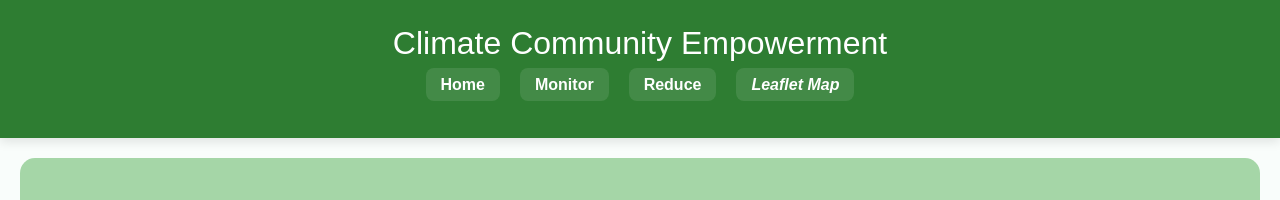
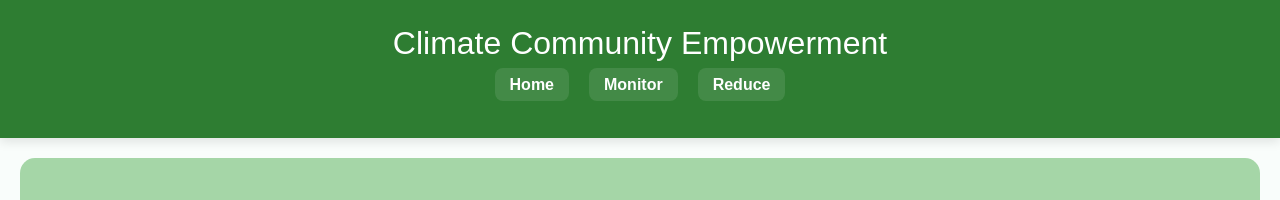
Before and after one commit to HyacinthMadel/GreenTek, a plain HTML site: page empower.html in a window 1280 px wide. Shown: the top 200 px of the page. Drawn offline with nearby package versions, Linux system fonts and the light colour scheme.

Commit message:
saving 1,700 :<

```diff
--- a/empower.html
+++ b/empower.html
@@ -131,7 +131,6 @@
         <li><a href="index.html">Home</a></li>
         <li><a href="monitor.html">Monitor</a></li>
         <li><a href="reduce.html">Reduce</a></li>
-        <i><a href="leaflet map.html">Leaflet Map</a></i>
       </ul>
     </nav>
   </header>
```
Also changed, not shown: monitor.html (+0 -1 lines).
